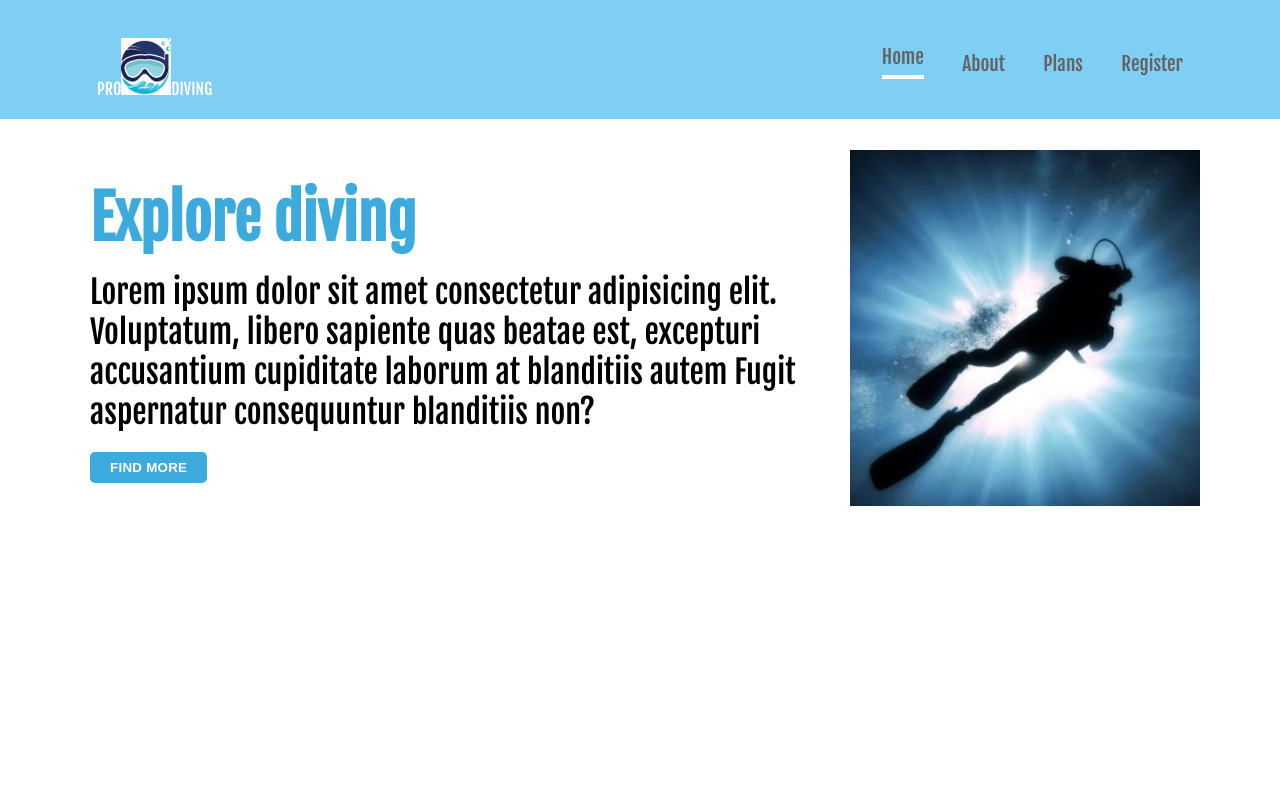
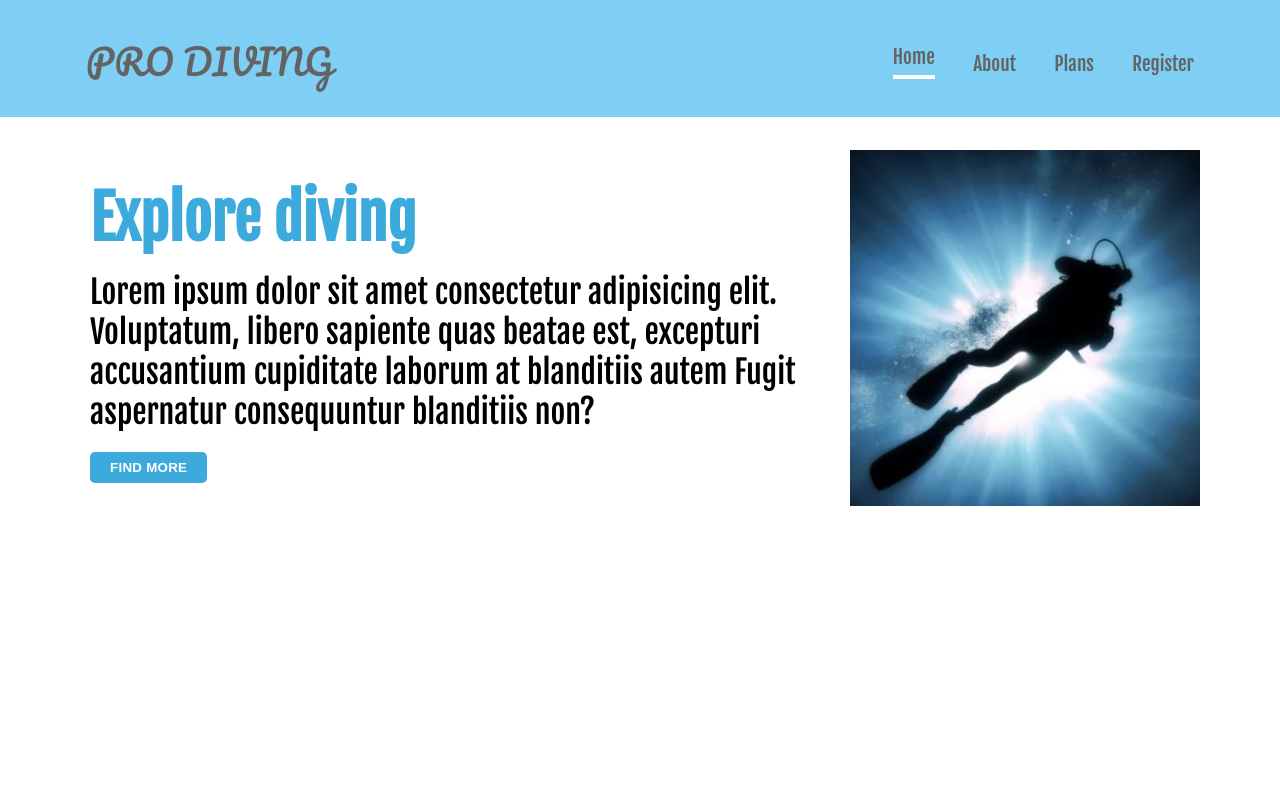
Before and after one commit to ZQWang39/Udacity-Project-2.Landing-page, a plain HTML site: page index.html in a window 1280 px wide. Shown: the top 800 px of the page. Drawn offline with Linux system fonts and the light colour scheme.

Commit message:
Update company logo

```diff
--- a/css/styles.css
+++ b/css/styles.css
@@ -22,6 +22,8 @@ h1,h2,h3{
 
 
 /* header styles */
+
+
 .sticky .nav-holder {
     background:  rgb(127, 207, 245);
     padding-top: 5px;
@@ -70,19 +72,16 @@ h1,h2,h3{
 
 }
 
+.logo{
+    margin-bottom: 25px;
+}
 
-.logo{
-    padding-bottom: 20px;
-}
-.logo img {
+.logo a{
+    font-family:'Pacifico', 'cursive';
+    font-size: 35px;
+    color:rgb(100, 99, 99);
     text-align: center;
-    width: 50px;
-    padding-top: 0.5em;
 
-}
-.logo a{
-    text-align: center;
-    color: white;
 }
 
 .nav-toggle-label {
--- a/index.html
+++ b/index.html
@@ -8,6 +8,8 @@
     <!-- style sheet -->
     <link rel="stylesheet" href="./css/styles.css">
     <!-- google font -->
+    <link rel="preconnect" href="https://fonts.gstatic.com">
+<link href="https://fonts.googleapis.com/css2?family=Pacifico&display=swap" rel="stylesheet">
     <link rel="preconnect" href="https://fonts.gstatic.com">
     <link href="https://fonts.googleapis.com/css2?family=Fjalla+One&display=swap" rel="stylesheet">
     <!-- font awesome  -->
@@ -23,7 +25,7 @@
             <div class="nav-holder" id="nav">
                 <div class="logo">
                     <a href="#Home">
-                        PRO<img src="./images/logo.jpg" alt="logo" id="#home">DIVING
+                        PRO DIVING
 
                     </a>
 
```
